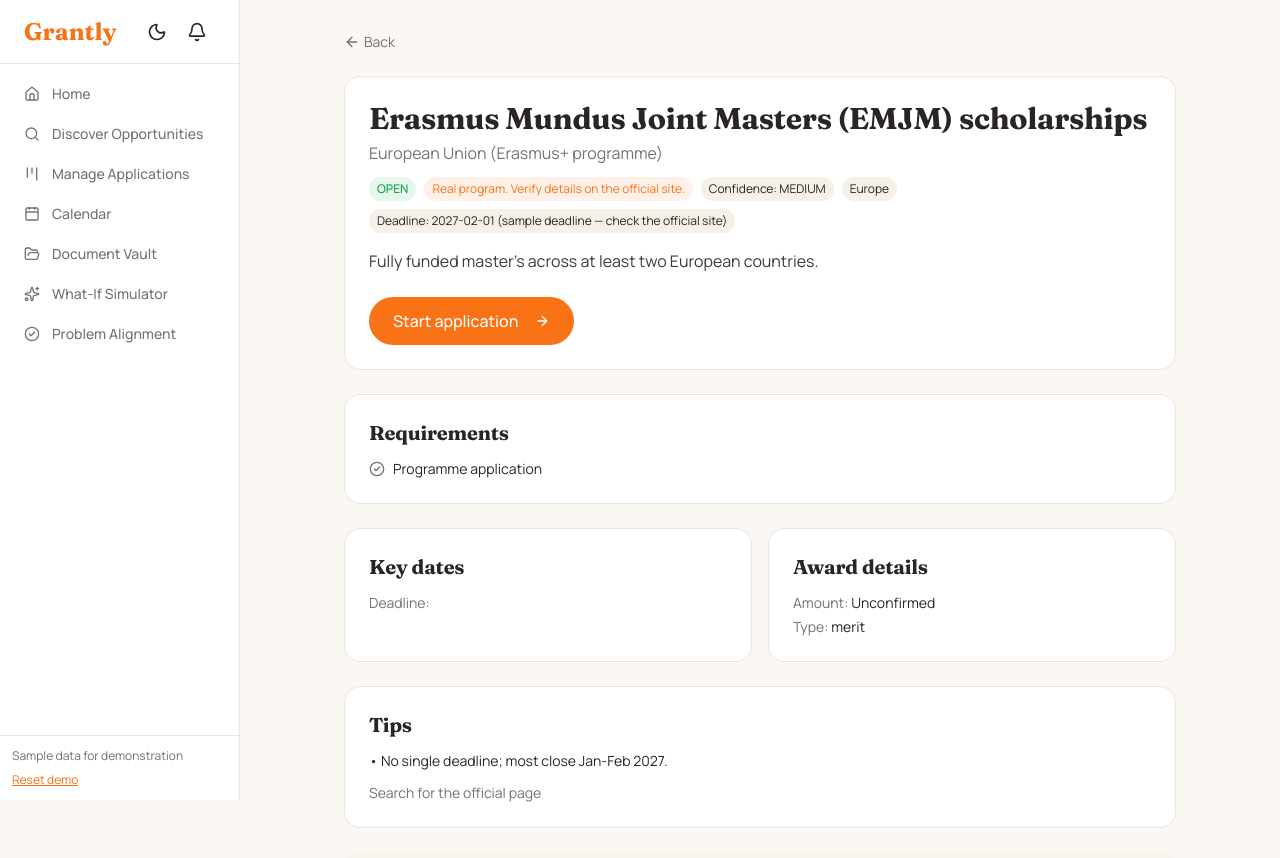
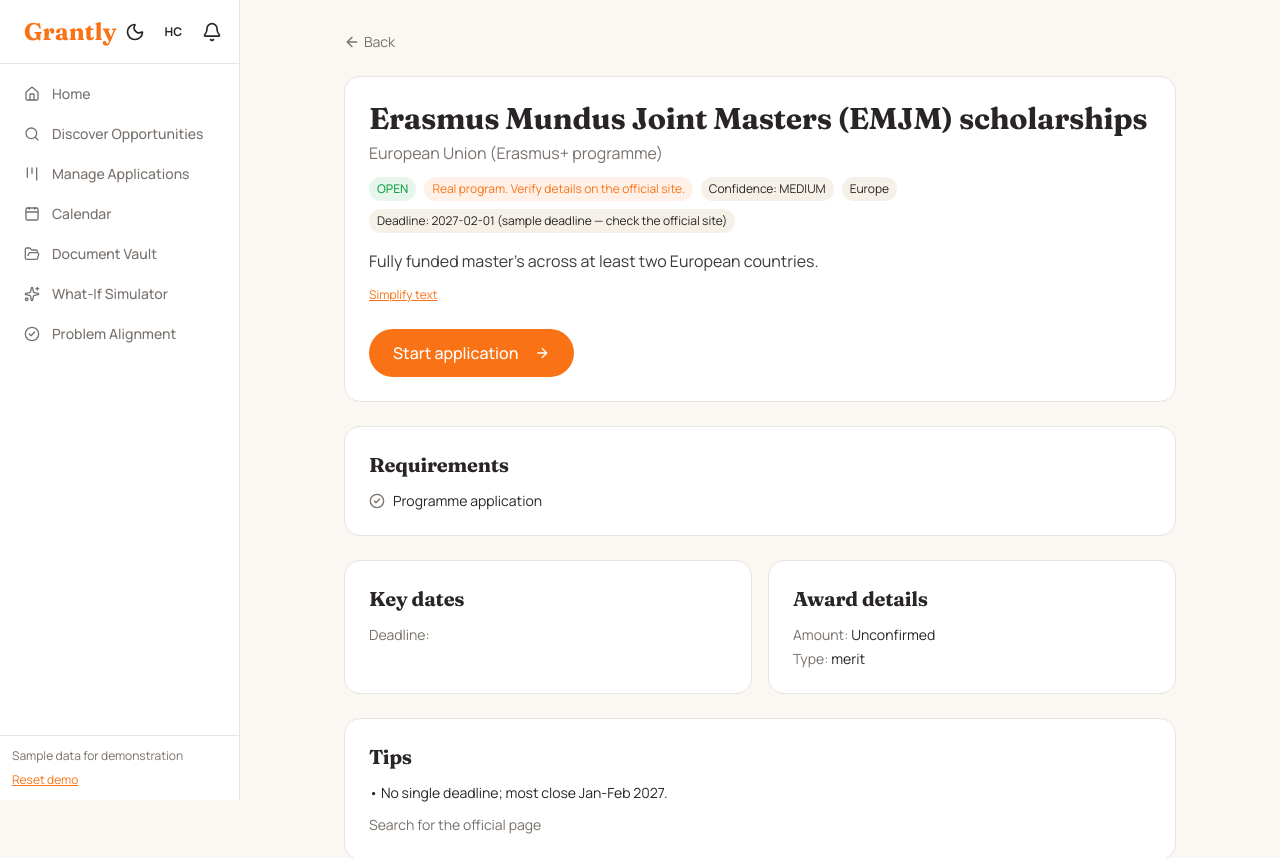
Before and after one commit to reddypnipun/Grantly, a Next.js app: page /scholarships/eu-erasmus-mundus in a window 1280 px wide. Shown: the top 858 px of the page. Built offline with nearby package versions, Linux system fonts and the light colour scheme.

Commit message:
A11y: high-contrast mode, simplify-text toggle, guest mode already present

```diff
--- a/src/app/(app)/scholarships/[id]/page.tsx
+++ b/src/app/(app)/scholarships/[id]/page.tsx
@@ -1,5 +1,6 @@
 "use client";
 import { useParams, useRouter } from "next/navigation";
+import { useState } from "react";
 import Link from "next/link";
 import { ArrowLeft, CheckCircle2, ShieldCheck, ExternalLink } from "lucide-react";
 import { scholarships } from "@/data/scholarships.seed";
@@ -17,6 +18,7 @@ export default function ScholarshipDetailPage() {
   const apps = useApplicationStore((s) => s.applications);
   const addApp = useApplicationStore((s) => s.addApplication);
   const sch = scholarships.find((s) => s.id === id);
+  const [simplify, setSimplify] = useState(false);
 
   if (!sch) {
     return <div className="p-8">Scholarship not found. <Link href="/discover" className="text-primary underline">Back to discover</Link></div>;
@@ -61,7 +63,10 @@ export default function ScholarshipDetailPage() {
             </div>
           )}
         </div>
-        <p className="mt-4 text-foreground/90">{sch.description}</p>
+        <p className="mt-4 text-foreground/90">{simplify ? `This scholarship is from ${sch.provider}. Amount: ${sch.amount != null ? sch.amount.toLocaleString() + " " + sch.currency : "not confirmed"}. Deadline: ${sch.deadline ?? sch.lastKnownDeadline ?? "not confirmed"}.` : sch.description}</p>
+        <div className="mt-2">
+          <button onClick={() => setSimplify(!simplify)} className="text-xs text-primary underline" aria-pressed={simplify}>Simplify text</button>
+        </div>
         <div className="mt-6">
           <Button size="lg" onClick={startApplication} className="rounded-full">
             {existingApp ? "View in tracker" : "Start application"} <ArrowRightIcon />
--- a/src/app/globals.css
+++ b/src/app/globals.css
@@ -87,6 +87,21 @@ h1, h2, h3, h4 {
 }
 .skip-link:focus { left: 0; }
 
+.high-contrast {
+  --background: #FFFFFF;
+  --foreground: #000000;
+  --card: #FFFFFF;
+  --card-foreground: #000000;
+  --muted: #F2F2F2;
+  --muted-foreground: #000000;
+  --primary: #0000CC;
+  --primary-foreground: #FFFFFF;
+  --accent: #006600;
+  --border: #000000;
+  --ring: #0000CC;
+}
+.high-contrast * { border-color: #000 !important; }
+
 @media (prefers-reduced-motion: reduce) {
   *, *::before, *::after {
     animation-duration: 0.01ms !important;
--- a/src/components/layout/AppShell.tsx
+++ b/src/components/layout/AppShell.tsx
@@ -26,6 +26,17 @@ export function AppShell({ children }: { children: React.ReactNode }) {
   const [notifOpen, setNotifOpen] = useState(false);
   const [now] = useState(() => Date.now());
   const [dark, setDark] = useState(false);
+  const [highContrast, setHighContrast] = useState(false);
+  useEffect(() => {
+    const saved = localStorage.getItem("grantly:hc");
+    if (saved === "1") { setHighContrast(true); document.documentElement.classList.add("high-contrast"); }
+  }, []);
+  function toggleHC() {
+    const next = !highContrast;
+    setHighContrast(next);
+    document.documentElement.classList.toggle("high-contrast", next);
+    localStorage.setItem("grantly:hc", next ? "1" : "0");
+  }
   useEffect(() => {
     const saved = typeof window !== "undefined" ? localStorage.getItem("grantly:theme") : null;
     const isDark = saved === "dark" || (!saved && window.matchMedia("(prefers-color-scheme: dark)").matches);
@@ -63,6 +74,9 @@ export function AppShell({ children }: { children: React.ReactNode }) {
           <div className="relative flex items-center gap-1">
             <button onClick={toggleTheme} className="p-2 rounded-lg hover:bg-muted" aria-label="Toggle theme">
               {dark ? <Sun className="h-5 w-5" /> : <Moon className="h-5 w-5" />}
+            </button>
+            <button onClick={toggleHC} className="p-2 rounded-lg hover:bg-muted text-xs font-bold" aria-label="Toggle high contrast" aria-pressed={highContrast}>
+              HC
             </button>
             <button onClick={() => setNotifOpen(!notifOpen)} className="relative p-2 rounded-lg hover:bg-muted" aria-label="Notifications">
               <Bell className="h-5 w-5" />
```
